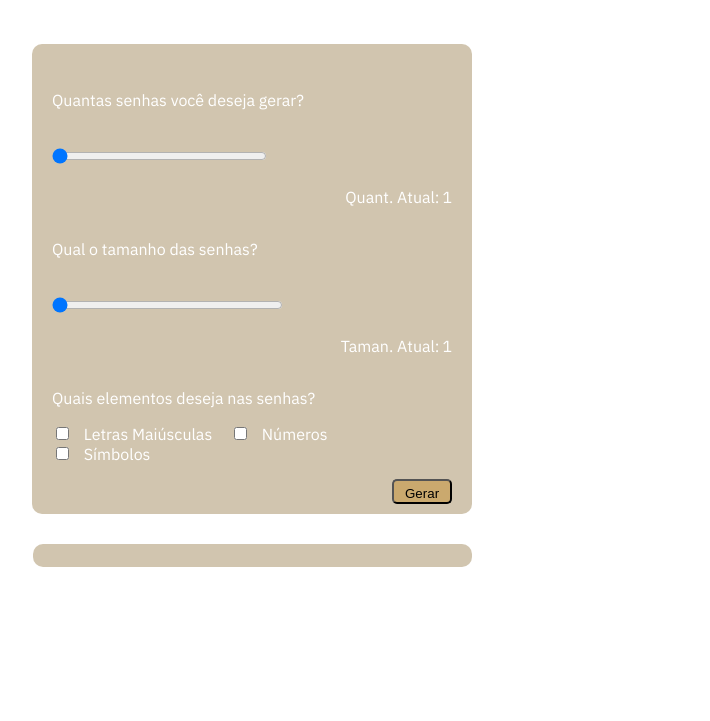
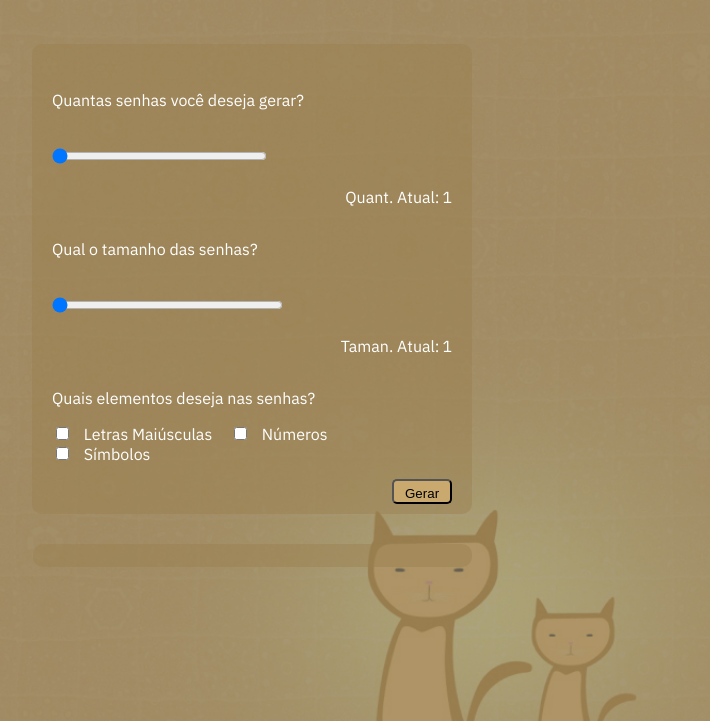
Before and after one commit to zarquells/gerador-senhas-JS, a plain HTML site: page index.html in a window 1280 px wide. Shown: the part 79-800 px from the top of the page, without its empty margins (385-1095 px from the left). Drawn offline with Linux system fonts and the light colour scheme.

Commit message:
Update style.css

```diff
--- a/css/style.css
+++ b/css/style.css
@@ -8,7 +8,8 @@ body{
     height: 100%;
     margin: 0;
     box-sizing: border-box;
-    background-image: url("../img/background.jpg") no-repeat;
+/*     background-image: src("../img/background.jpg") no-repeat; */
+    background-image: url("../img/background.jpg");
     background-size: 100%;
     position: relative;
     padding: 6px 99px 5px 93px;
```
